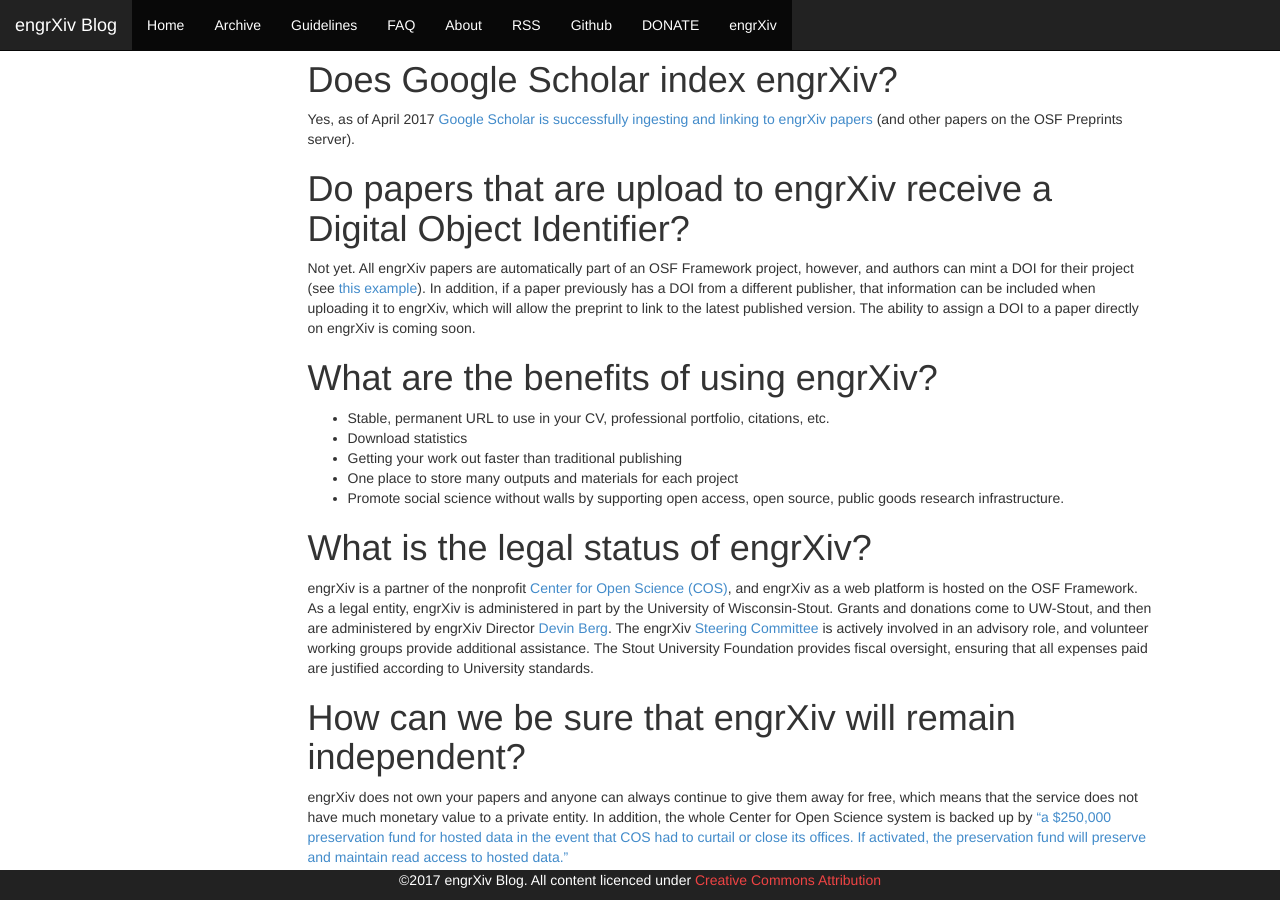
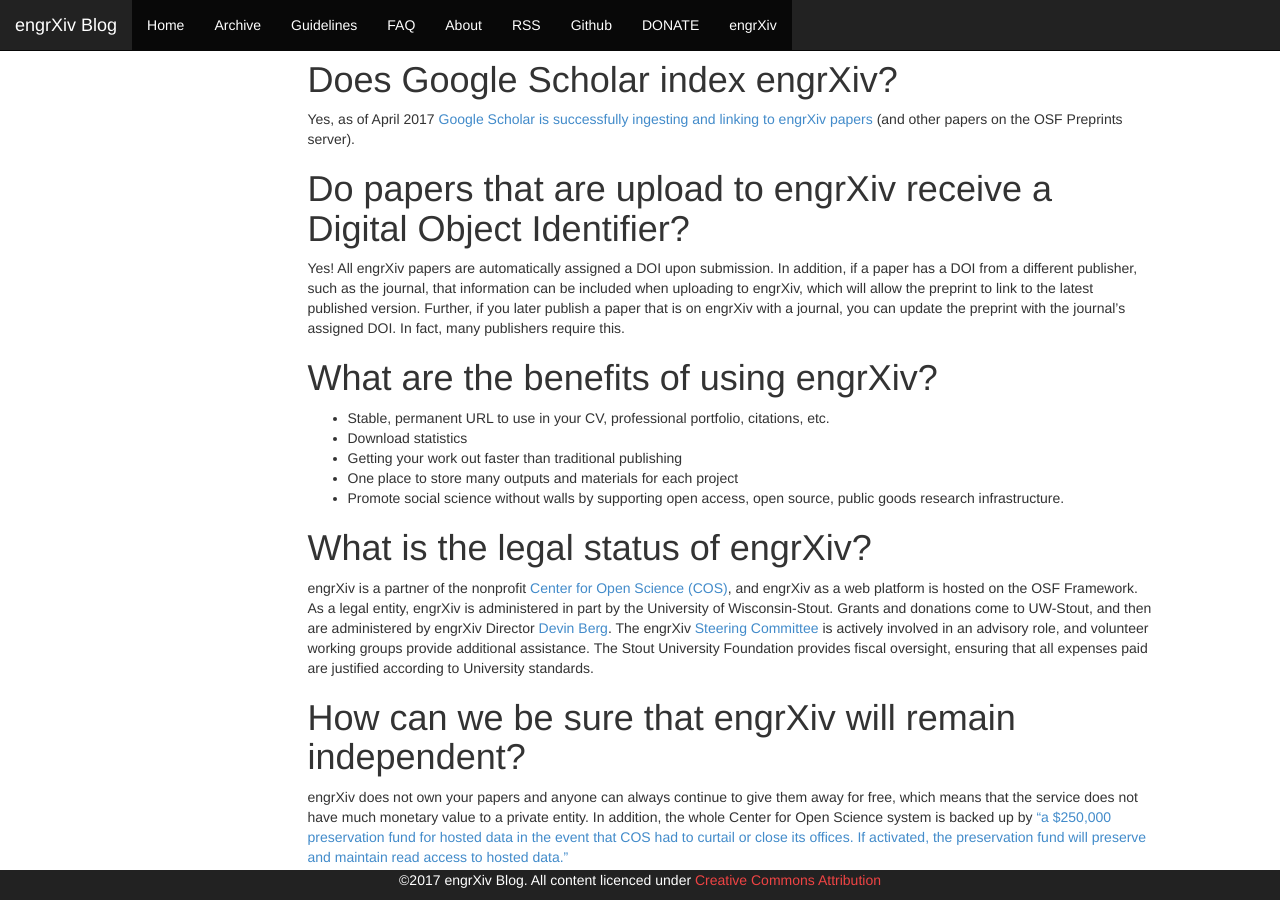
Before and after one commit to OpenEngr/engrXiv, a Jekyll site: the page built from faq/index.md, in a window 1280 px wide and 900 px high, scrolled down 2872 px. Built offline with Jekyll 4.4.1, drawn with Linux system fonts in a browser that asks for light colours; our own code applies the rules of GitHub Pages for plain Markdown files; comment, search, counter and statistics services are not loaded.

Commit message:
updated DOI info

```diff
--- a/faq/index.md
+++ b/faq/index.md
@@ -68,7 +68,7 @@ Yes, as of April 2017 [Google Scholar is successfully ingesting and linking to e
 
 # <a name="DOI"></a>Do papers that are upload to engrXiv receive a Digital Object Identifier?
 
-Not yet. All engrXiv papers are automatically part of an OSF Framework project, however, and authors can mint a DOI for their project (see [this example](https://osf.io/s58q7/)). In addition, if a paper previously has a DOI from a different publisher, that information can be included when uploading it to engrXiv, which will allow the preprint to link to the latest published version. The ability to assign a DOI to a paper directly on engrXiv is coming soon.
+Yes! All engrXiv papers are automatically assigned a DOI upon submission. In addition, if a paper has a DOI from a different publisher, such as the journal, that information can be included when uploading to engrXiv, which will allow the preprint to link to the latest published version. Further, if you later publish a paper that is on engrXiv with a journal, you can update the preprint with the journal's assigned DOI. In fact, many publishers require this.
 
 # <a name="benefits"></a>What are the benefits of using engrXiv?
 
```
